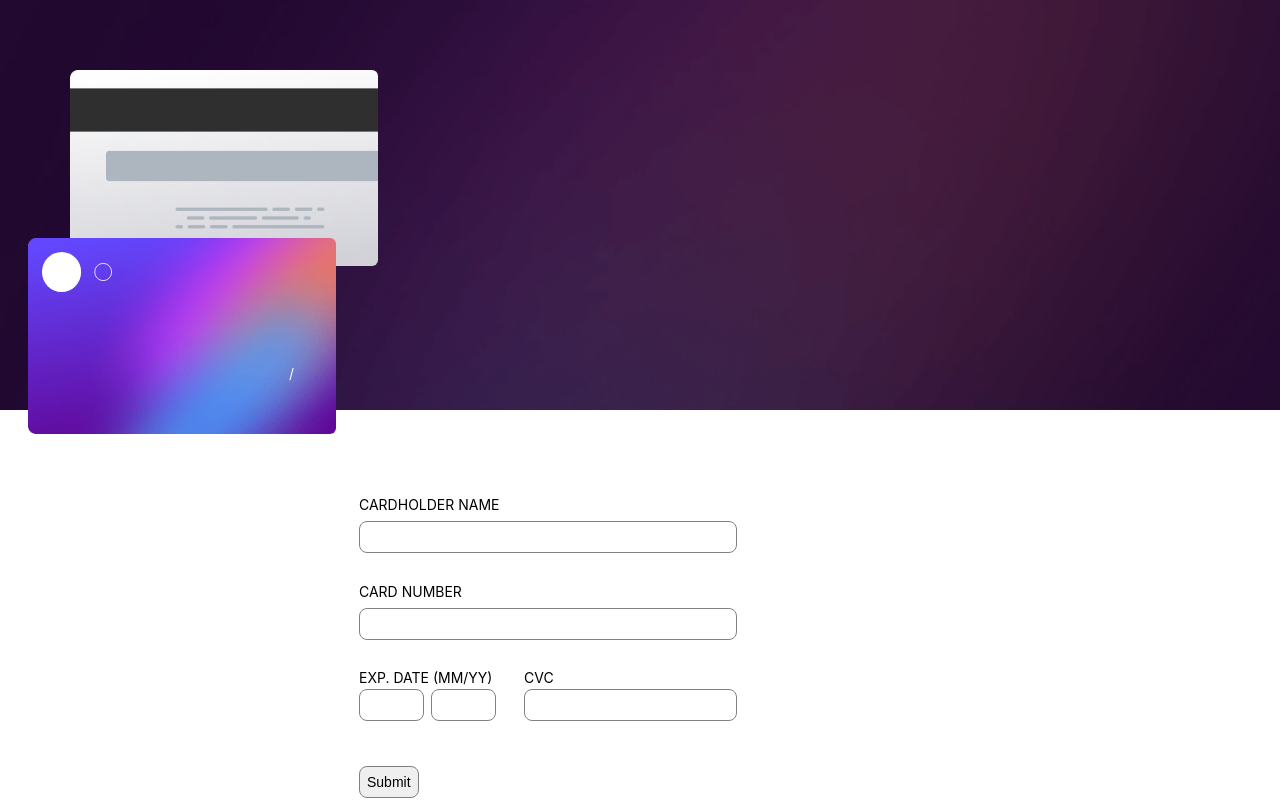
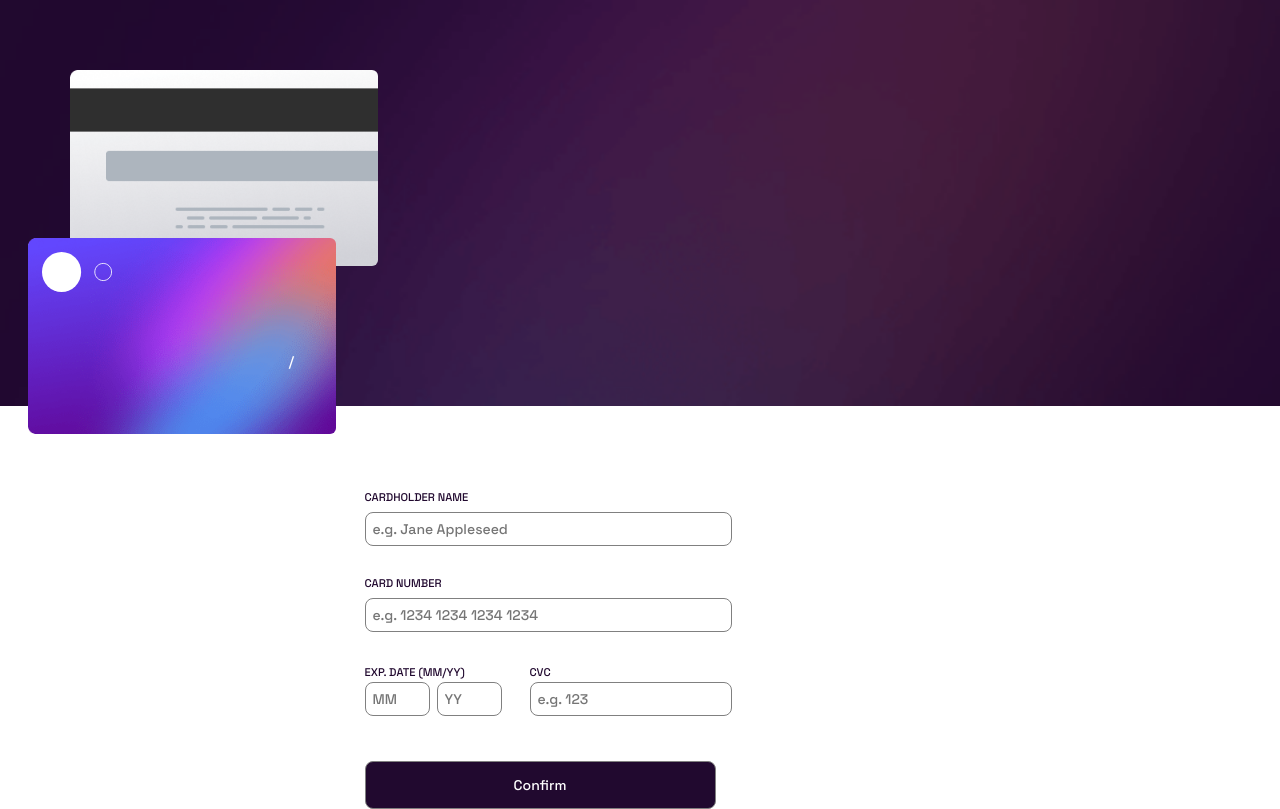
Before and after one commit to ro-nin/interactive-card-details, a React (Create React App) app: page / in a window 1280 px wide. Built offline with nearby package versions, Linux system fonts and the light colour scheme.

Commit message:
styling and font

```diff
--- a/src/App.css
+++ b/src/App.css
@@ -1,6 +1,8 @@
 :root {
   --gradientPrimary: linear-gradient(hsl(249, 99%, 64%), hsl(278, 94%, 30%));
   --smallScreenThreshold: 1300px;
+  --primary: #6246fb;
+  --primaryDark: #21092f;
 }
 
 * {
@@ -12,7 +14,6 @@
     font-size: 14px;
   }
 }
-
 
 /* Chrome, Safari, Edge, Opera */
 input::-webkit-outer-spin-button,
@@ -72,7 +73,7 @@ input[type="number"] {
 }
 
 .cardFrontShift {
-  left: 9em;
+  left: 7em;
   bottom: 1rem;
   position: relative;
 }
@@ -88,7 +89,7 @@ input[type="number"] {
 }
 
 .cardBackShift {
-  left: 18em;
+  left: 12em;
   top: 1rem;
   position: relative;
 }
@@ -137,6 +138,11 @@ input[type="number"] {
   min-height: 1.3rem;
 }
 
+.formContainer form label {
+  color: var(--primaryDark);
+  font-size: 0.8em;
+}
+
 .formContainer form input {
   padding: 0.5rem;
   margin-top: 0.2rem;
@@ -149,15 +155,15 @@ input[type="number"] {
   outline: 1px solid purple;
 } */
 
-input.errorInput{
+input.errorInput {
   border: 1px solid red !important;
 }
 input.errorInput:focus-visible {
-  outline: 2px solid red  !important;
+  outline: 2px solid red !important;
 }
 
 input:not(.errorInput):focus-visible {
-  outline: 2px solid purple  !important;
+  outline: 2px solid var(--primary) !important;
 }
 
 .inputLarge {
@@ -170,4 +176,20 @@ input:not(.errorInput):focus-visible {
 .errorLabel {
   display: block;
   color: red;
+  font-size: 0.8em;
 }
+
+.formContainer form input.confirmButton {
+  background: var(--primaryDark);
+  color: white;
+  width: 100%;
+  padding: 1em 0;
+}
+
+.formContainer form input.confirmButton:hover:enabled {
+  color: var(--primary);
+  cursor: pointer;
+}
+.formContainer form input.confirmButton:disabled {
+  background: gray;
+}
--- a/src/App.tsx
+++ b/src/App.tsx
@@ -33,19 +33,22 @@ function App() {
         </div>
         <div className="formContainer">
           <form onSubmit={handleSubmit(onSubmit)}>
-            <label>CARDHOLDER NAME</label>
-            <input aria-invalid={errors.cardHolderName ? true : false} className={`inputLarge ${errors.cardHolderName ? 'errorInput' : ''}`} defaultValue="" {...register("cardHolderName", { maxLength: 35, required: 'Insert a full name.' })} />
+            <label htmlFor='cardHolderName'>CARDHOLDER NAME</label>
+            <input aria-invalid={errors.cardHolderName ? true : false}
+              className={`inputLarge ${errors.cardHolderName ? 'errorInput' : ''}`} placeholder='e.g. Jane Appleseed'
+              defaultValue="" {...register("cardHolderName", { maxLength: 35, required: 'Insert a full name.' })} />
             <span className={`errorLabel`}>{errors.cardHolderName ? errors.cardHolderName.message : ``}</span>
 
-            <label>CARD NUMBER</label>
-            <input aria-invalid={errors.cardNumber ? true : false} className={`inputLarge ${errors.cardNumber ? 'errorInput' : ''}`} {...register("cardNumber", {
+            <label htmlFor='cardNumber' >CARD NUMBER</label>
+            <input aria-invalid={errors.cardNumber ? true : false}
+              placeholder='e.g. 1234 1234 1234 1234'
+              className={`inputLarge ${errors.cardNumber ? 'errorInput' : ''}`}
+              {...register("cardNumber", {
                 setValueAs: value => {
                   if (value) {
                     //TODO clean and improve
                     const cleanedValued = value.replaceAll('-', '').trim().replaceAll(' ', '')
-                  console.log('setval before', value, 'returning:', cleanedValued);
                     return cleanedValued
-
                   }
                 },
                 // onChange: e => {
@@ -59,8 +62,6 @@ function App() {
                   value: /^([0-9]{4}[- ]?){4}$/,
                   message: 'Insert valid card format (16 digits).'
                 }, required: 'Insert your card number.'
-              // , maxLength: { value: 16, message: 'Insert 16 characters' }, minLength: { value: 16, message: 'Insert 16 characters' },
-
 
               })} />
             <span className={`errorLabel`}>{errors.cardNumber ? errors.cardNumber.message : ``}</span>
@@ -71,13 +72,13 @@ function App() {
                 <label>EXP. DATE (MM/YY)</label>
                 <div className="" style={{ display: "flex", alignItems: "start", flexDirection: `column`, flexShrink: 0 }}>
                   <div className="" style={{ display: "flex", gap: `.5rem` }}>
-                    <input aria-invalid={errors.expMM ? true : false} className={`inputSmall ${errors.expMM ? 'errorInput' : ''}`} {...register("expMM", {
+                    <input aria-invalid={errors.expMM ? true : false} placeholder='MM' className={`inputSmall ${errors.expMM ? 'errorInput' : ''}`} {...register("expMM", {
                       pattern: {
                         value: /^[0-9]?[0-9]$/,
                         message: 'Insert a valid month.'
                       }, required: 'Insert a month.', maxLength: 2, min: { value: 1, message: 'Month not in range 1-12' }, max: { value: 12, message: 'Month not in range 1-12' }
                     })} />
-                    <input aria-invalid={errors.expYY ? true : false} className={`inputSmall ${errors.expYY ? 'errorInput' : ''}`} {...register("expYY", {
+                    <input aria-invalid={errors.expYY ? true : false} placeholder='YY' className={`inputSmall ${errors.expYY ? 'errorInput' : ''}`} {...register("expYY", {
                       pattern: {
                         value: /^[2-9][0-9]$/,
                         message: 'Insert a valid year.'
@@ -94,13 +95,19 @@ function App() {
               <div className="" style={{ flexGrow: `1`, textAlign: `left` }}>
                 <label>CVC</label>
                 <div className="" >
-                  <input aria-invalid={errors.cvc ? true : false} className={`${errors.cvc ? 'errorInput' : ''}`} style={{ width: `100%`, }} type={"number"} {...register("cvc", { valueAsNumber: true, required: 'Insert a valid CVC', maxLength: 3, min: 111, max: 999 })} />
+                  <input aria-invalid={errors.cvc ? true : false} placeholder='e.g. 123' className={`${errors.cvc ? 'errorInput' : ''}`} style={{ width: `100%`, }} type={"number"} {...register("cvc", { valueAsNumber: true, required: 'Insert a valid CVC', maxLength: 3, min: 111, max: 999 })} />
                   <span className={`errorLabel`}>{errors.cvc ? errors.cvc.message : ``}</span>
                 </div>
               </div>
 
             </div>
-            <input className={`confirmButton`} type="submit" />
+            <input disabled={
+              errors.cardHolderName != null ||
+                errors.cardNumber != null
+                || errors.cvc != null
+                || errors.expMM != null
+                || errors.expYY != null
+                ? true : false} className={`confirmButton`} type="submit" value='Confirm' />
           </form>
         </div>
 
--- a/src/Components/Card.css
+++ b/src/Components/Card.css
@@ -1,14 +1,14 @@
 .card {
-  width: 28rem;
-  height: 15rem;
+  width: 26em;
+  height: 13.5em;
   border-radius: 6px;
 }
 
 /* On screens that are 1300px or less, set the background color to olive */
 @media screen and (max-width: 1300px) {
   .card {
-    width: 22rem;
-    height: 14rem;
+    width: 22em;
+    height: 14em;
   }
 }
 
@@ -37,17 +37,22 @@ span {
 
 .topRow {
   align-self: start;
-  padding-left: 3rem;
-  padding-top: 2rem;
+  padding-left: 3em;
+  padding-top: 2em;
 }
 
 /* On screens that are 1300px or less, set the background color to olive */
 
 .bottomRow {
   justify-content: space-between;
+  padding: 3em;
 }
-.bottomRow div {
-  padding-bottom: 2rem;
+.bottomRow .cardNumber {
+  text-align: left;
+  padding-bottom: 1em;
+}
+.bottomRow .cardNumber span {
+  font-size: 1.3em;
 }
 
 @media screen and (max-width: 1300px) {
@@ -57,10 +62,10 @@ span {
   }
 
   .topRow {
-    padding-left: 1rem;
-    padding-top: 1rem;
+    padding-left: 1em;
+    padding-top: 1em;
   }
   .bottomRow div {
-    padding-bottom: 1rem;
+    padding-bottom: 1em;
   }
 }
--- a/src/Components/Card.tsx
+++ b/src/Components/Card.tsx
@@ -21,8 +21,8 @@ const Card = ({ data, front }: Props) => {
           <div className="topRow" >
             <img src={Logo} alt='card logo' />
           </div>
-          <div className="bottomRow" style={{ padding: '3rem 3rem 4rem 3rem' }}>
-            <div className="" style={{ textAlign: "left", paddingBottom: '2rem', }} >
+          <div className="bottomRow" >
+            <div className="cardNumber"  >
               <span>{cardNumber?.slice(0, 4)} </span>
               <span>{cardNumber?.slice(4, 8)} </span>
               <span>{cardNumber?.slice(8, 12)} </span>
--- a/src/index.css
+++ b/src/index.css
@@ -1,13 +1,18 @@
+@import url("https://fonts.googleapis.com/css2?family=Space+Grotesk:wght@500&display=swap");
+
 body {
   margin: 0;
-  font-family: -apple-system, BlinkMacSystemFont, 'Segoe UI', 'Roboto', 'Oxygen',
-    'Ubuntu', 'Cantarell', 'Fira Sans', 'Droid Sans', 'Helvetica Neue',
+  font-family: -apple-system, BlinkMacSystemFont, "Segoe UI", "Roboto", "Oxygen",
+    "Ubuntu", "Cantarell", "Fira Sans", "Droid Sans", "Helvetica Neue",
     sans-serif;
   -webkit-font-smoothing: antialiased;
   -moz-osx-font-smoothing: grayscale;
 }
 
+* {
+  font-family: "Space Grotesk", sans-serif;
+}
 code {
-  font-family: source-code-pro, Menlo, Monaco, Consolas, 'Courier New',
+  font-family: source-code-pro, Menlo, Monaco, Consolas, "Courier New",
     monospace;
 }
```
Lines whose indentation alone changed are shown as unchanged.
